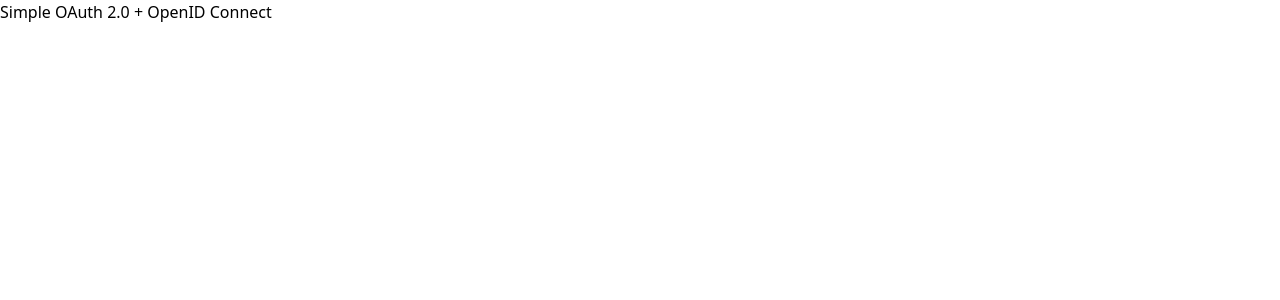
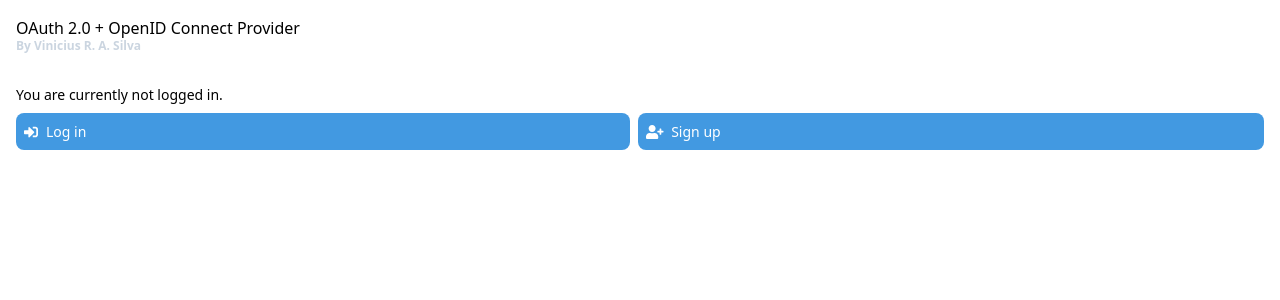
Before and after one commit to vinicius-ras/simple-oidc-oauth, a React (Create React App) app in the folder spa/: page / in a window 1280 px wide. Shown: the top 300 px of the page. Built offline with nearby package versions, Linux system fonts and the light colour scheme.

Commit message:
* Created the ButtonLink component, which renders an anchor that ressembles a button. * Created a visual prototype for the WelcomePage component - the app's main home page. * Added some component-specific styling that works well with TailwindCSS.

```diff
--- a/spa/src/App.tsx
+++ b/spa/src/App.tsx
@@ -1,10 +1,11 @@
 import React from 'react';
 import './css/build/app.css';
+import WelcomePage from './components/WelcomePage';
 
 function App() {
   return (
     <div className="App">
-      <p>Simple OAuth 2.0 + OpenID Connect</p>
+      <WelcomePage />
     </div>
   );
 }
--- /dev/null
+++ b/spa/src/components/ButtonLink.tsx
@@ -0,0 +1,22 @@
+import React from 'react';
+
+/** Props for the {@link ButtonLink} functional component. */
+interface ButtonLinkProps {
+	href: string | undefined;
+	children: Array<JSX.Element|string> | JSX.Element | string;
+	[restProps: string]: any;
+}
+
+
+/** An anchor component which renders to a button-like UI element.
+ * @param {ButtonLinkProps} props The props to be used by this functional component. */
+function ButtonLink(props: ButtonLinkProps) {
+	const { children, href, className, ...restProps } = props;
+	return (
+		<a className={`component-ButtonLink ${className}`} href={href} {...restProps}>
+			{children}
+		</a>
+	);
+}
+
+export default ButtonLink;
--- /dev/null
+++ b/spa/src/components/WelcomePage.tsx
@@ -0,0 +1,35 @@
+import { faSignInAlt, faUserPlus } from "@fortawesome/free-solid-svg-icons";
+import { FontAwesomeIcon } from "@fortawesome/react-fontawesome";
+import React from "react";
+import ButtonLink from "./ButtonLink";
+
+/** The application's home page.
+ *
+ * This is the page opened whenever the user accesses the root URL of the application. */
+function WelcomePage() {
+	return (
+		<div className="welcome-page">
+			<header>
+				<div>OAuth 2.0 + OpenID Connect Provider</div>
+				<div className="subtext">By Vinicius R. A. Silva</div>
+			</header>
+			<main className="mt-8 text-sm">
+				<div>You are currently not logged in.</div>
+				<div className="flex flex-row content-between mt-2">
+					<ButtonLink href="/" className="mr-2 flex-grow">
+						<FontAwesomeIcon icon={faSignInAlt} className="mr-2" />
+						<span>Log in</span>
+					</ButtonLink>
+					<ButtonLink href="/" className="flex-grow">
+						<FontAwesomeIcon icon={faUserPlus} className="mr-2"/>
+						<span>Sign up</span>
+					</ButtonLink>
+				</div>
+			</main>
+			<footer>
+			</footer>
+		</div>
+	);
+}
+
+export default WelcomePage;
--- /dev/null
+++ b/spa/src/css/App.css
@@ -0,0 +1,3 @@
+.App {
+	@apply m-0 p-4;
+}
--- /dev/null
+++ b/spa/src/css/ButtonLink.css
@@ -0,0 +1,3 @@
+.component-ButtonLink {
+	@apply text-white bg-blue-500 p-2 rounded-lg;
+}
--- /dev/null
+++ b/spa/src/css/WelcomePage.css
@@ -0,0 +1,7 @@
+.welcome-page > header > div {
+	@apply text-base;
+}
+
+.welcome-page > header > div.subtext {
+	@apply text-gray-400 text-xs leading-none font-bold;
+}
--- a/spa/src/css/tailwind.css
+++ b/spa/src/css/tailwind.css
@@ -1,3 +1,8 @@
 @import "tailwindcss/base";
 @import "tailwindcss/components";
+
+@import "App.css";
+@import "ButtonLink.css";
+@import "WelcomePage.css";
+
 @import "tailwindcss/utilities";
--- a/spa/tsconfig.json
+++ b/spa/tsconfig.json
@@ -17,7 +17,8 @@
     "resolveJsonModule": true,
     "isolatedModules": true,
     "noEmit": true,
-    "jsx": "react"
+    "jsx": "react",
+    "sourceMap": true
   },
   "include": [
     "src"
```
Also changed, not shown: 1 other file (tests, documents, lock files or other folders).
